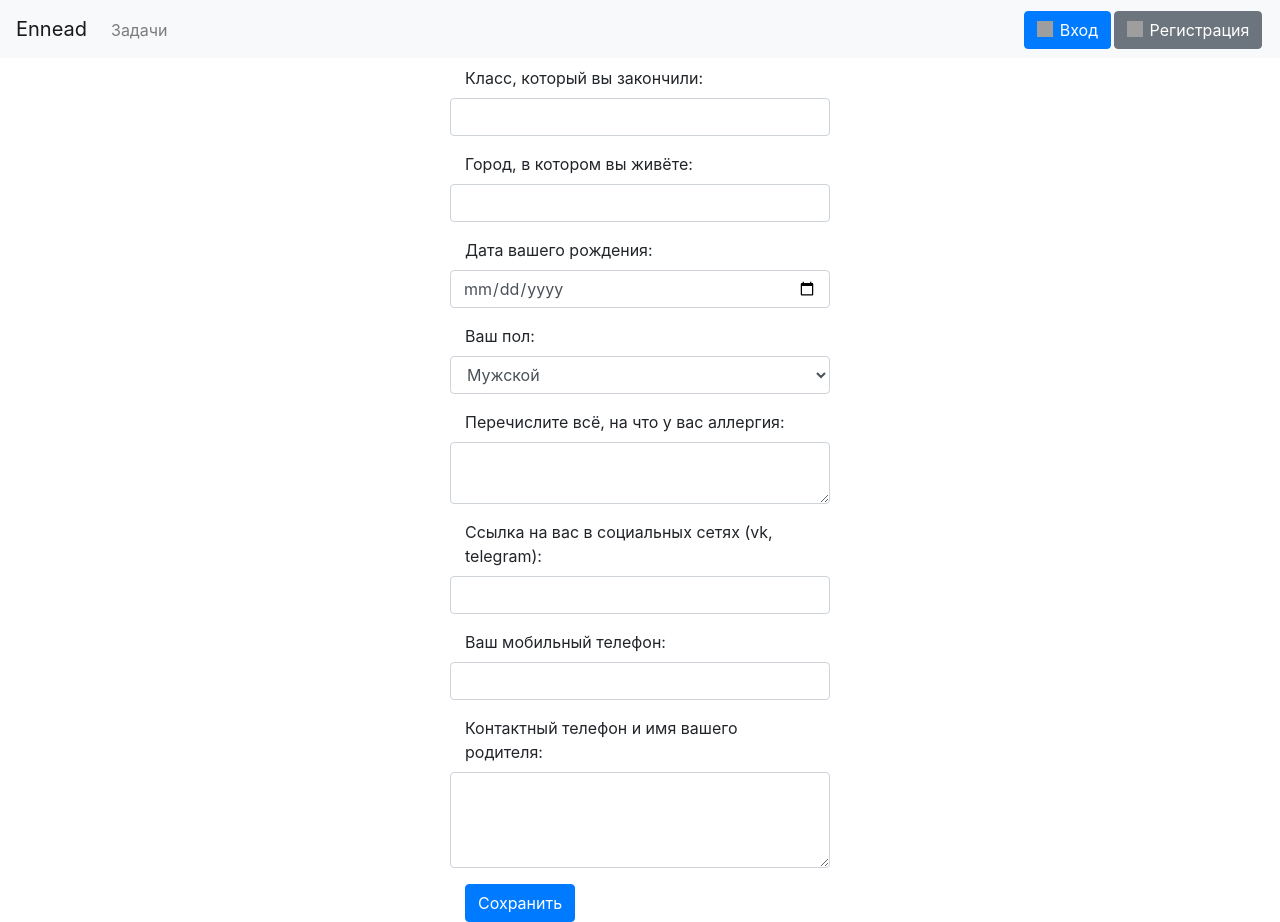
After one commit to SlonSchool/ennead, a Flask app: template ennead/templates/student_profile.html in a window 1280 px wide. The commit adds this page. Run offline with Flask 2, Linux system fonts and the light colour scheme; the template is opened without the code that fills it, so the values that code supplies are empty; parts of the project's set-up code (start-up, migrations or seed data) failed here and were passed over; some libraries are stand-ins or nearby versions; grey boxes are pictures that could not be loaded.

Commit message:
added student profile model, student profile page, student profile views

```diff
--- a/ennead/app.py
+++ b/ennead/app.py
@@ -8,11 +8,13 @@ from ennead.config import Config
 
 from ennead.views.auth import register, register_page, login, login_page, logout
 from ennead.views.tasks import index
+from ennead.views.student_profile import create_update_student_profile, read_student_profile
 
 from ennead.models.base import database
 from ennead.models.user import User
 from ennead.models.task import TaskSet, Task
 from ennead.models.thread import Thread, Post
+from ennead.models.student_profile import StudentProfile
 
 
 def inject_user() -> None:
@@ -38,7 +40,7 @@ def create_app(config_path: Optional[str] = None) -> Flask:
     app.config.from_object(config)
 
     database.initialize(config.DB_CLASS(config.DB_NAME, **config.DB_PARAMS))
-    database.create_tables([User, Task, TaskSet, Thread, Post])
+    database.create_tables([User, Task, TaskSet, Thread, Post, StudentProfile])
 
     app.before_request(inject_user)
 
@@ -50,6 +52,9 @@ def create_app(config_path: Optional[str] = None) -> Flask:
     app.add_url_rule('/login', 'login', login, methods=['POST'])
     app.add_url_rule('/logout', 'logout', logout)
 
+    app.add_url_rule('/student_profile', 'read_student_profile', read_student_profile)
+    app.add_url_rule('/student_profile', 'create_student_profile', create_update_student_profile, methods=['POST', 'PUT'])
+
     return app
 
 
--- a/ennead/static/style.css
+++ b/ennead/static/style.css
@@ -14,3 +14,7 @@
 	position: relative;
 	top: 0.05em;
 }
+
+textarea.student-profile-area {
+    height: 6em;
+}
--- /dev/null
+++ b/ennead/templates/student_profile.html
@@ -0,0 +1,48 @@
+{% extends 'base.html' %}
+
+{% block title %}Ennead / Анкета ученика{% endblock %}
+
+{% block body %}
+	<div class="row">
+		<div class="col-4 offset-4">
+			<form method="POST">
+				<div class="form-group row">
+					<label class="col-12" for="grade">Класс, который вы закончили:</label>
+					<input class="col-12 form-control" type="number" name="grade" id="grade" required value="{{ student_profile.grade }}">
+				</div>
+				<div class="form-group row">
+					<label class="col-12" for="city">Город, в котором вы живёте:</label>
+					<input class="col-12 form-control" name="city" id="city" required value="{{ student_profile.city }}">
+				</div>
+				<div class="form-group row">
+					<label class="col-12" for="birth_date">Дата вашего рождения:</label>
+					<input class="col-12 form-control" type="date" name="birth_date" id="birth_date" required value="{{ student_profile.birth_date }}">
+				</div>
+				<div class="form-group row">
+					<label class="col-12" for="sex">Ваш пол:</label>
+                    <select class="col-12 form-control" name="sex" id="sex" required value="{{ student_profile.sex }}">
+                        <option value="1">Мужской</option>
+                        <option value="0">Женский</option>
+                    </select>
+				</div>
+				<div class="form-group row">
+					<label class="col-12" for="allergy">Перечислите всё, на что у вас аллергия:</label>
+                    <textarea class="col-12 form-control" type="textarea" name="allergy" id="allergy" required>{{ student_profile.allergy }}</textarea>
+				</div>
+				<div class="form-group row">
+					<label class="col-12" for="communication">Ссылка на вас в социальных сетях (vk, telegram):</label>
+					<input class="col-12 form-control" name="communication" id="communication" required value="{{ student_profile.communication }}">
+				</div>
+				<div class="form-group row">
+					<label class="col-12" for="telephone">Ваш мобильный телефон:</label>
+					<input class="col-12 form-control" name="telephone" id="telephone" required value="{{ student_profile.telephone }}">
+				</div>
+				<div class="form-group row">
+					<label class="col-12" for="parent_information">Контактный телефон и имя вашего родителя:</label>
+					<textarea class="col-12 student-profile-area form-control" type="textarea" name="parent_information" id="parent_information" required >{{ student_profile.parent_information }}</textarea>
+				</div>
+				<input type="submit" class="btn btn-primary" value="Сохранить">
+			</form>
+		</div>
+	</div>
+{% endblock %}
```
Also changed, not shown: ennead/models/student_profile.py (added, +52 -0 lines), ennead/views/student_profile.py (added, +41 -0 lines).
